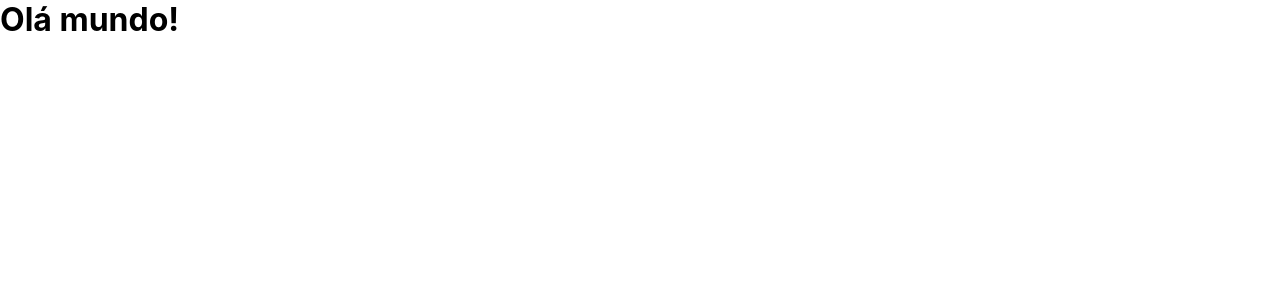
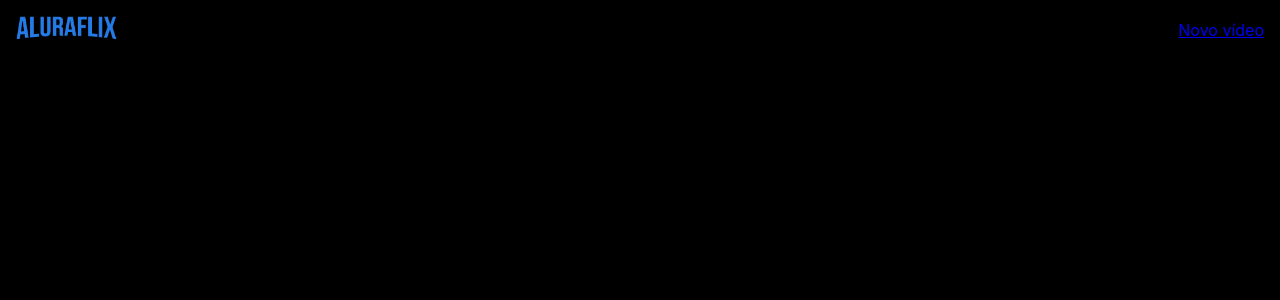
Before and after one commit to joel-fragoso/aluraflix, a React (Create React App) app: page / in a window 1280 px wide. Shown: the top 300 px of the page. Built offline with nearby package versions, Linux system fonts and the light colour scheme.

Commit message:
feat: add header

```diff
--- a/src/App.tsx
+++ b/src/App.tsx
@@ -1,11 +1,13 @@
 import React from 'react';
+
+import Header from './components/Header';
 
 import GlobalStyle from './styles/GlobalStyle';
 
 const App: React.FC = () => {
   return (
     <>
-      <h1>Olá mundo!</h1>
+      <Header />
       <GlobalStyle />
     </>
   );
--- /dev/null
+++ b/src/components/Header/index.tsx
@@ -0,0 +1,20 @@
+import React from 'react';
+
+import logoImg from '../../assets/logo.png';
+
+import { Container } from './styles';
+
+const Header: React.FC = () => {
+  return (
+    <Container>
+      <header>
+        <a href="/">
+          <img src={logoImg} alt="Aluraflix" />
+        </a>
+        <a href="/">Novo vídeo</a>
+      </header>
+    </Container>
+  );
+};
+
+export default Header;
--- /dev/null
+++ b/src/components/Header/styles.ts
@@ -0,0 +1,27 @@
+import styled from 'styled-components';
+
+export const Container = styled.div`
+  position: sticky;
+  top: 0;
+  left: 0;
+  z-index: 5;
+
+  header {
+    width: 100%;
+    height: 60px;
+    display: flex;
+    flex-wrap: wrap;
+    align-items: center;
+    justify-content: space-between;
+
+    padding: 0 1rem;
+
+    img {
+      height: 24px;
+    }
+
+    @media (max-width: 468px) {
+      justify-content: center;
+    }
+  }
+`;
--- a/src/styles/GlobalStyle.ts
+++ b/src/styles/GlobalStyle.ts
@@ -28,6 +28,7 @@ const GlobalStyle = createGlobalStyle`
 
   body {
     font-size: 1rem;
+    background: var(--black);
   }
 
   *, input, button {
```
Also changed, not shown: src/assets/logo.png (added).
